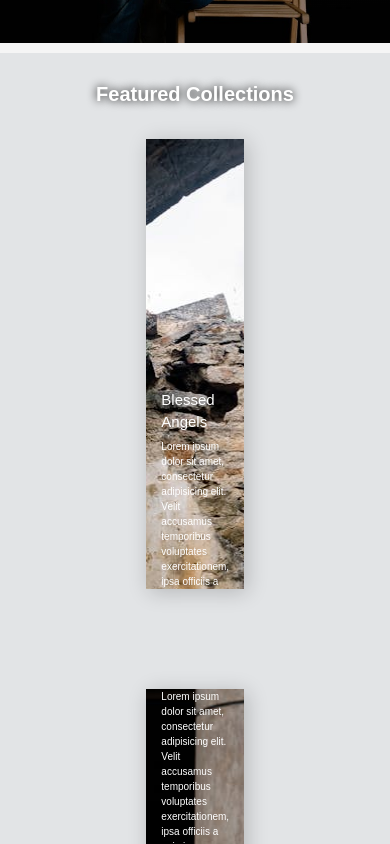
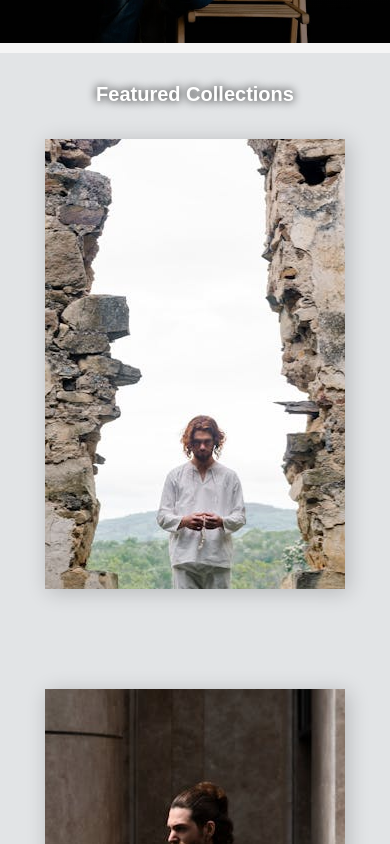
Before and after one commit to superGemHere/blessed-clothing, a React (Vite) app in the folder client/: page / in a window 390 px wide. Shown: the part 1520-2364 px from the top of the page. Built offline with nearby package versions, Linux system fonts and the light colour scheme; a web font is replaced by a local one.

Commit message:
Update collection.module.css

```diff
--- a/client/src/components/main/Collection/collection.module.css
+++ b/client/src/components/main/Collection/collection.module.css
@@ -14,37 +14,34 @@
  .cta {
     background: #333;
     box-shadow: 3px 3px 20px rgba(0, 0, 0, 0.2);
-    height: 45rem;
+    height: 50rem;
     overflow: hidden;
     position: relative;
-    width: 26%;
+    width: 32%;
+    transition: 0.5s ease-in-out;
+    background-position: center;
+    background-size: 'contain';
  }
 
- .cta:hover img {
-    top: -10%;
-    filter: brightness(70%);
+ .cta:hover{
+    /* filter: brightness(85%); */
+    filter: grayscale(100%);
  }
 
  .cta:hover .text {
     bottom: 0;
  }
 
- .cta img {
-    bottom: 0;
-    filter: brightness(100%);
-    left: 0;
-    position: absolute;
-    right: 0;
-    top: 0;
-    transition: 0.5s ease-in-out;
-    width: 115%;
- }
-
  .text {
-    bottom: -40%;
+   display: flex;
+   flex-direction: column;
+   /* align-items: center; */
+    bottom: -100%;
     padding: 15px;
     position: absolute;
-    transition: 0.5s ease-in-out;
+    transition: 1s ease-in-out;
+    gap: 1rem;
+    backdrop-filter: blur(10px);
  }
 
  .text h2 {
@@ -53,9 +50,64 @@
     font-weight: 300;
     margin-bottom: 5px;
     position: relative;
+    text-align: center;
  }
 
  .text p {
     color: #fff;
     font-weight: 300;
+    /* width: 95%; */
+    text-align: center;
  }
+ .detailsLink{
+   color: #fff;
+   text-decoration: none;
+   border: 1px solid #fff;
+   padding: 5px 10px;
+   border-radius: 5px;
+   width: fit-content;
+   text-align: center;
+   align-self: center;
+ }
+
+ .detailsLink:visited{
+   color: #fff;
+ }
+
+ .detailsLink:hover{
+   color: #131313;
+   background-color: #fff;
+   opacity: .7;
+ }
+
+ @media screen and (max-width: 1400px) {
+   .cta{
+      width: 35%;
+      height: 45rem;
+   }
+ }
+ @media screen and (max-width: 1024px) {
+   .cta{
+      width: 38%;
+   }
+ }
+ @media screen and (max-width: 970px) {
+   .cta{
+      width: 50%;
+   }
+ }
+ @media screen and (max-width: 850px) {
+   .cta{
+      width: 55%;
+   }
+ }
+ @media screen and (max-width: 640px) {
+   .cta{
+      width: 60%;
+   }
+ }
+ @media screen and (max-width: 500px) {
+   .cta{
+      width: 80%;
+   }
+ }
```
